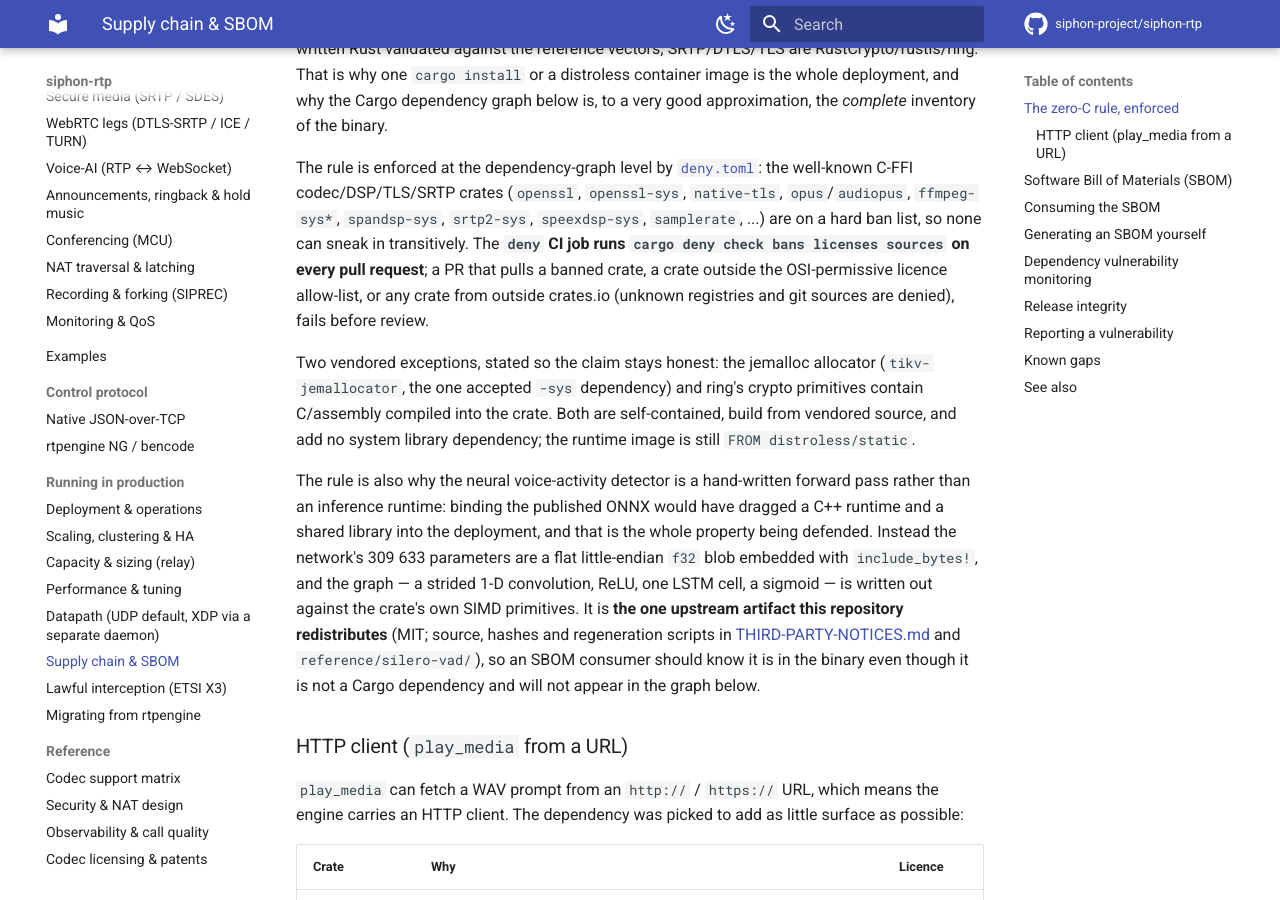
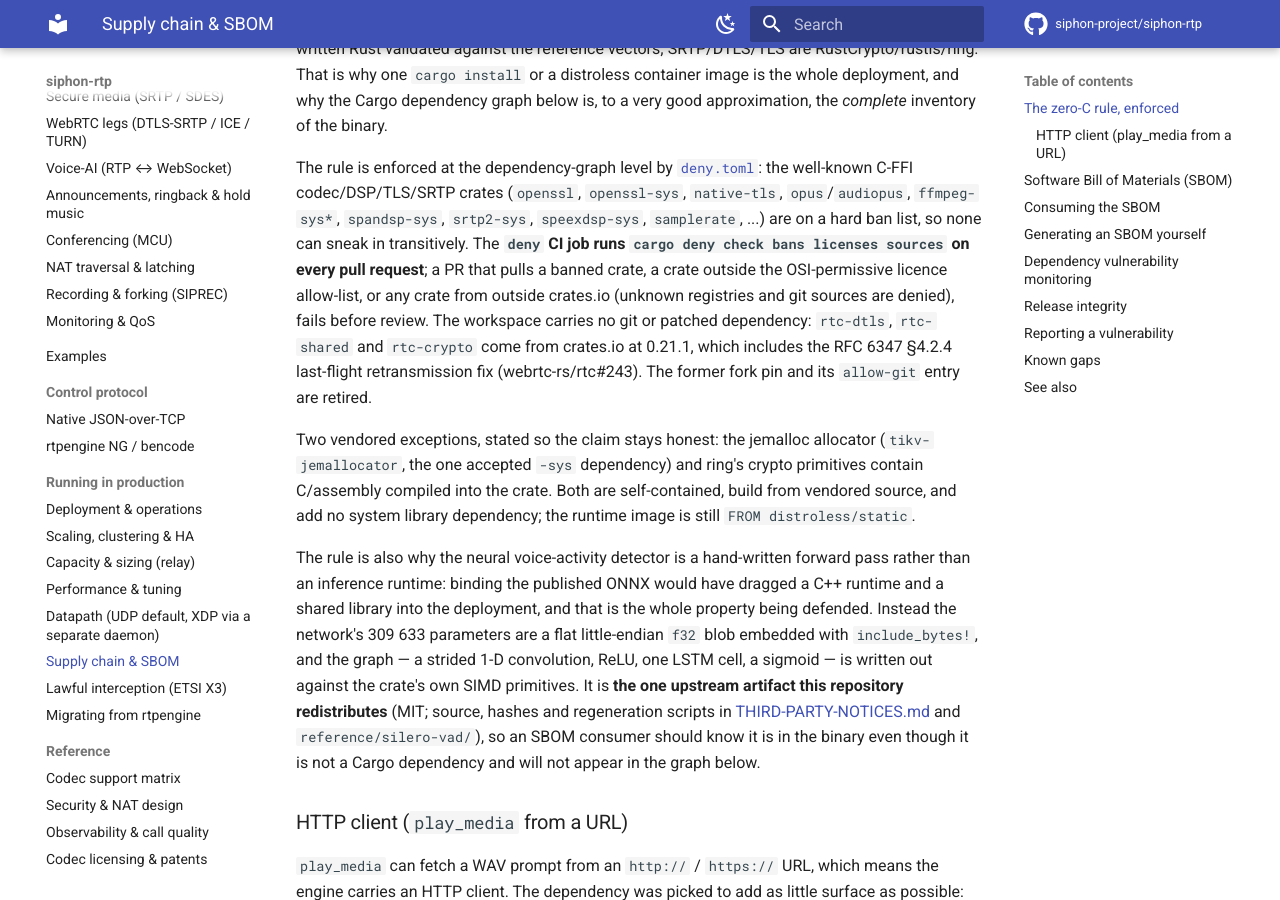
Before and after one commit to siphon-project/siphon-rtp, an MkDocs documentation site: the page built from docs/supply-chain.md, in a window 1280 px wide and 900 px high, scrolled down 665 px. Built offline with MkDocs 1.6.1 and Material for MkDocs 9.7.7, drawn with Linux system fonts in a browser that asks for light colours; comment, search, counter and statistics services are not loaded; some of the changed text lies outside the part shown.

Commit message:
build(deps): move rtc-dtls to 0.21.1 and retire the last-flight fork (#420)

```diff
--- a/docs/supply-chain.md
+++ b/docs/supply-chain.md
@@ -31,6 +31,9 @@ list, so none can sneak in transitively. The **`deny` CI job runs
 `cargo deny check bans licenses sources` on every pull request**; a PR that pulls a banned crate,
 a crate outside the OSI-permissive licence allow-list, or any crate from outside crates.io
 (unknown registries and git sources are denied), fails before review.
+The workspace carries no git or patched dependency: `rtc-dtls`, `rtc-shared` and `rtc-crypto` come from
+crates.io at 0.21.1, which includes the RFC 6347 §4.2.4 last-flight retransmission fix (webrtc-rs/rtc#243).
+The former fork pin and its `allow-git` entry are retired.
 
 Two vendored exceptions, stated so the claim stays honest: the jemalloc allocator
 (`tikv-jemallocator`, the one accepted `-sys` dependency) and ring's crypto primitives contain
@@ -160,7 +163,7 @@ a RustSec advisory filed a week later without a line of code changing. siphon-rt
   carry LLVM's NCSA licence; nothing else may, and NCSA is not on the general allow-list.
 - **Ignores are explicit and justified in `deny.toml`**, each with the reason and the exit
   condition recorded (currently three unmaintained-crate notices reached transitively:
-  `paste` via the jemalloc stats dev-dependency, `bincode` 1.x via `webrtc-dtls`, and
+  `paste` via the jemalloc stats dev-dependency, `bincode` 1.x via the `iai-callgrind` dev-dependency, and
   `proc-macro-error2` via the `iai-callgrind` perf-gate dev-dependency; none is a
   vulnerability and none has an upstream fix yet; see `deny.toml`).
 
```
Also changed, not shown: CHANGELOG.md (+6 -0 lines), Cargo.toml (+0 -20 lines), deny.toml (+4 -18 lines), 4 other files.
